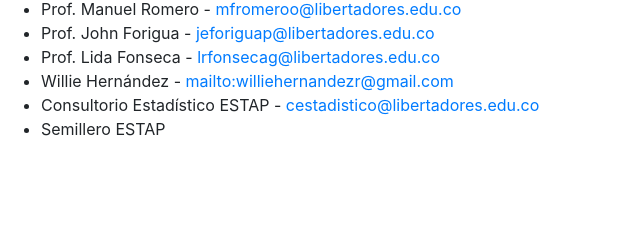
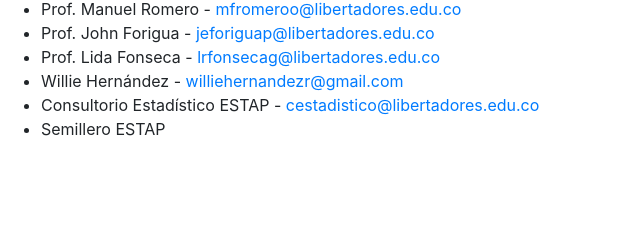
Before and after one commit to semillero-ESTAP/analisis-textual-r, a website: page docs/credits.html in a window 1280 px wide. Shown: the part 442-682 px from the top of the page, 284-924 px from the left. Drawn offline with Linux system fonts and the light colour scheme.

Commit message:
Update credits.html

```diff
--- a/docs/credits.html
+++ b/docs/credits.html
@@ -64,7 +64,7 @@
                  <li>Prof. Manuel Romero - <a href="mailto:mfromeroo@libertadores.edu.co ">mfromeroo@libertadores.edu.co </a></li>
                  <li>Prof. John Forigua - <a href="mailto:jeforiguap@libertadores.edu.co">jeforiguap@libertadores.edu.co</a></li>
                  <li>Prof. Lida Fonseca - <a href="mailto:lrfonsecag@libertadores.edu.co ">lrfonsecag@libertadores.edu.co</a></li>
-                 <li>Willie Hernández - <a href="mailto:williehernandezr@gmail.com">mailto:williehernandezr@gmail.com</a></li>
+                 <li>Willie Hernández - <a href="mailto:williehernandezr@gmail.com">williehernandezr@gmail.com</a></li>
                  <li>Consultorio Estadístico ESTAP - <a href="mailto:cestadistico@libertadores.edu.co">cestadistico@libertadores.edu.co</a></li>
                  <li>Semillero ESTAP</li>
             </ul>
```
